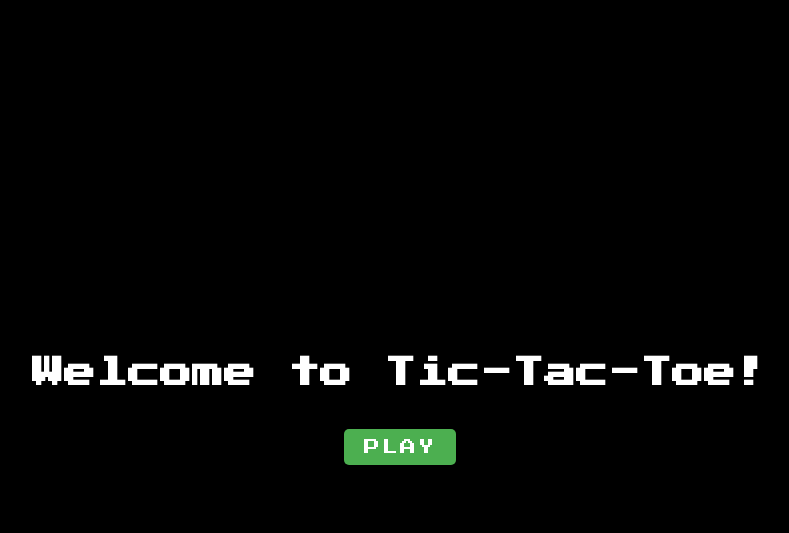
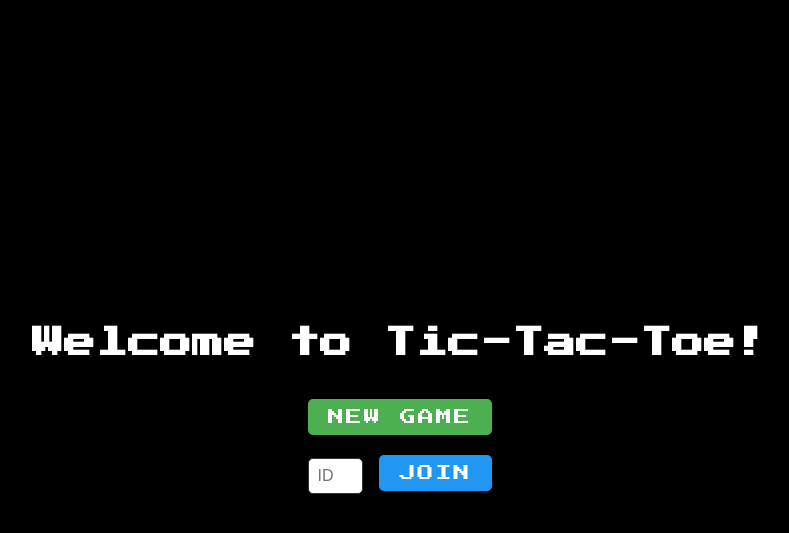
Before and after one commit to JPeiroteu/tic-tac-toe, a Flask app: page / in a window 1280 px wide. Shown: the top 533 px of the page, without its empty margins (240-1029 px from the left). Run offline with Flask 3, Linux system fonts and the light colour scheme.

Commit message:
Update HTML to include game ID input and display functionality

```diff
--- a/templates/index.html
+++ b/templates/index.html
@@ -10,7 +10,10 @@
 <body>
     <div class="container">
         <h1 id="pageTitle">Welcome to Tic-Tac-Toe!</h1>
-        <button id="playButton">Play</button>
+        <button id="playButton">New Game</button>
+        <br>
+        <input type="number" id="gameIdInput" placeholder="ID">
+        <button id="joinButton">Join</button>
         <p id="turnMessage"></p>
         <div class="board" id="board">
             <div class="cell" id="cell-0-0"></div>
```
